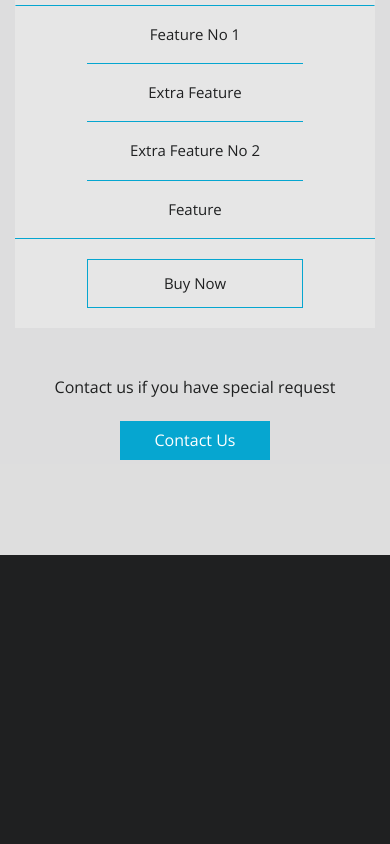
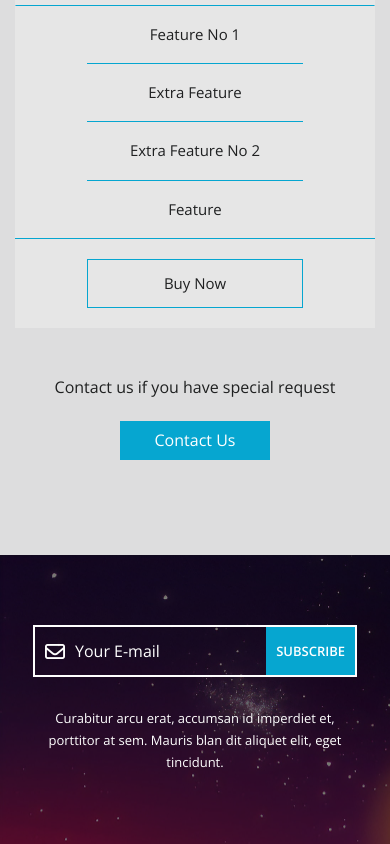
Before and after one commit to Ashraf-Atef0/project2, a plain HTML site: page index.html in a window 390 px wide. Shown: the part 10205-11049 px from the top of the page. Before the commit the page ends 10760 px from the top, so only its background shows below. Drawn offline with nearby package versions, Linux system fonts and the light colour scheme.

Commit message:
adding subscribe section

```diff
--- a/css/main.css
+++ b/css/main.css
@@ -998,3 +998,95 @@ header .container .logo img {
     background-color: var(--maincolor);
 }
 /* price end */
+/* subscribe start */
+.subscribe {
+    padding: var(--section-padding);
+    background-image: url(../images/subscribe.jpg);
+    position: relative;
+}
+.subscribe::before {
+    content: "";
+    width: 100%;
+    height: 100%;
+    background-color: rgba(0, 0, 0, 0.5);
+    position: absolute;
+    top: 0;
+    left: 0;
+}
+.subscribe .container {
+    position: relative;
+    display: flex;
+    justify-content: space-between;
+    align-items: center;
+}
+.subscribe .container form {
+    flex-basis: 60%;
+    display: flex;
+    border: 2px solid white;
+    color: white;
+}
+.subscribe .container form i {
+    position: absolute;
+    padding: 15px 20px;
+    font-size: 20px;
+    color: white;
+}
+.subscribe .container form input[type="email"] {
+    width: 1px;
+    padding: 15px 0 15px 50px;
+    flex-grow: 2;
+    position: relative;
+    background-color: transparent;
+    caret-color: var(--maincolor);
+    outline: none;
+    border: none;
+    color: white;
+
+}
+.subscribe .container form input[type="email"]::placeholder {
+    color: white;
+}
+.subscribe .container form input[type="submit"] {
+    background-color: var(--maincolor);
+    padding: 0 20px;
+    font-size: 13px;
+    font-weight: 600;
+    color: white;
+    border: none;
+}
+.subscribe .container p {
+    flex-basis: 35%;
+    color: white;
+    font-size: 13px;
+    font-weight: 300;
+    line-height: 1.7;
+}
+@media (max-width: 767px) {
+    .subscribe .container {
+        flex-wrap: wrap;
+        justify-content: center;
+    }
+    .subscribe .container form {
+        flex-basis: 80%;
+    }
+    .subscribe .container p {
+        margin-top: 30px;
+        flex-basis: 85%;
+        text-align: center;
+    }
+}
+@media (max-width: 575px) {
+    .subscribe .container form {
+        flex-basis: 90%;
+    }
+    .subscribe .container form input[type="submit"] {
+        padding: 0 10px;
+    }
+    .subscribe .container form i {
+        padding: 15px 10px;
+    }
+    .subscribe .container form input[type="email"] {
+        padding: 15px 0 15px 40px;
+    }
+}
+/* subscribe end */
--- a/index.html
+++ b/index.html
@@ -413,6 +413,19 @@
     </div>
 </section>
 <!-- price end -->
+<!-- subscribe start -->
+<section class="subscribe">
+    <div class="container">
+        <form action="">
+            <i class="far fa-envelope"></i>
+            <input type="email" id="email-sub" placeholder="Your E-mail" required>
+            <input type="submit" for="email-sub" value="SUBSCRIBE">
+        </form>
+        <p>Curabitur arcu erat, accumsan id imperdiet et, porttitor at sem. Mauris blan dit aliquet elit, eget
+            tincidunt.</p>
+    </div>
+</section>
+<!-- subscribe end -->
 <!-- background -->
 <div class="background">
     <div class="container">
```
Also changed, not shown: images/subscribe.jpg (added).
